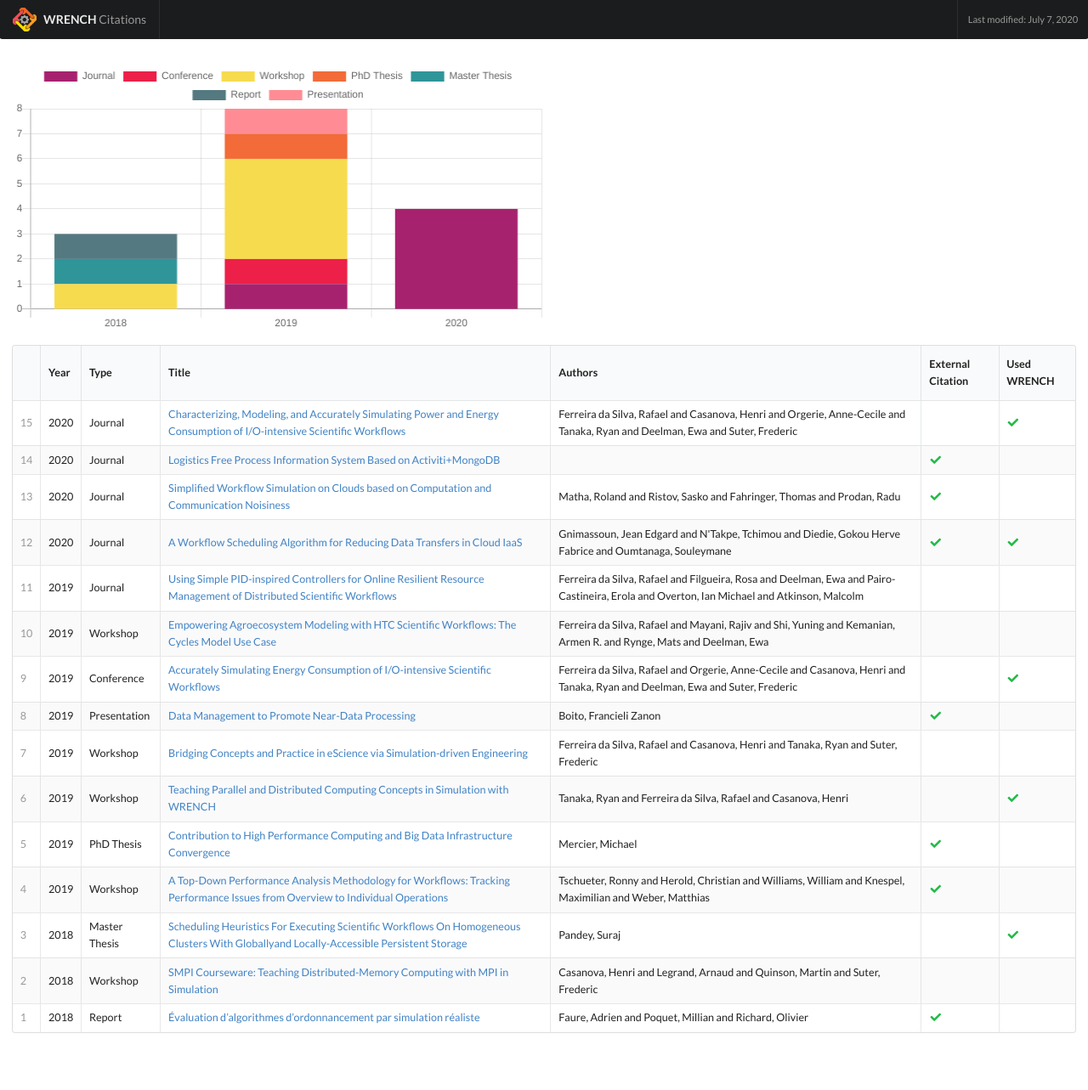
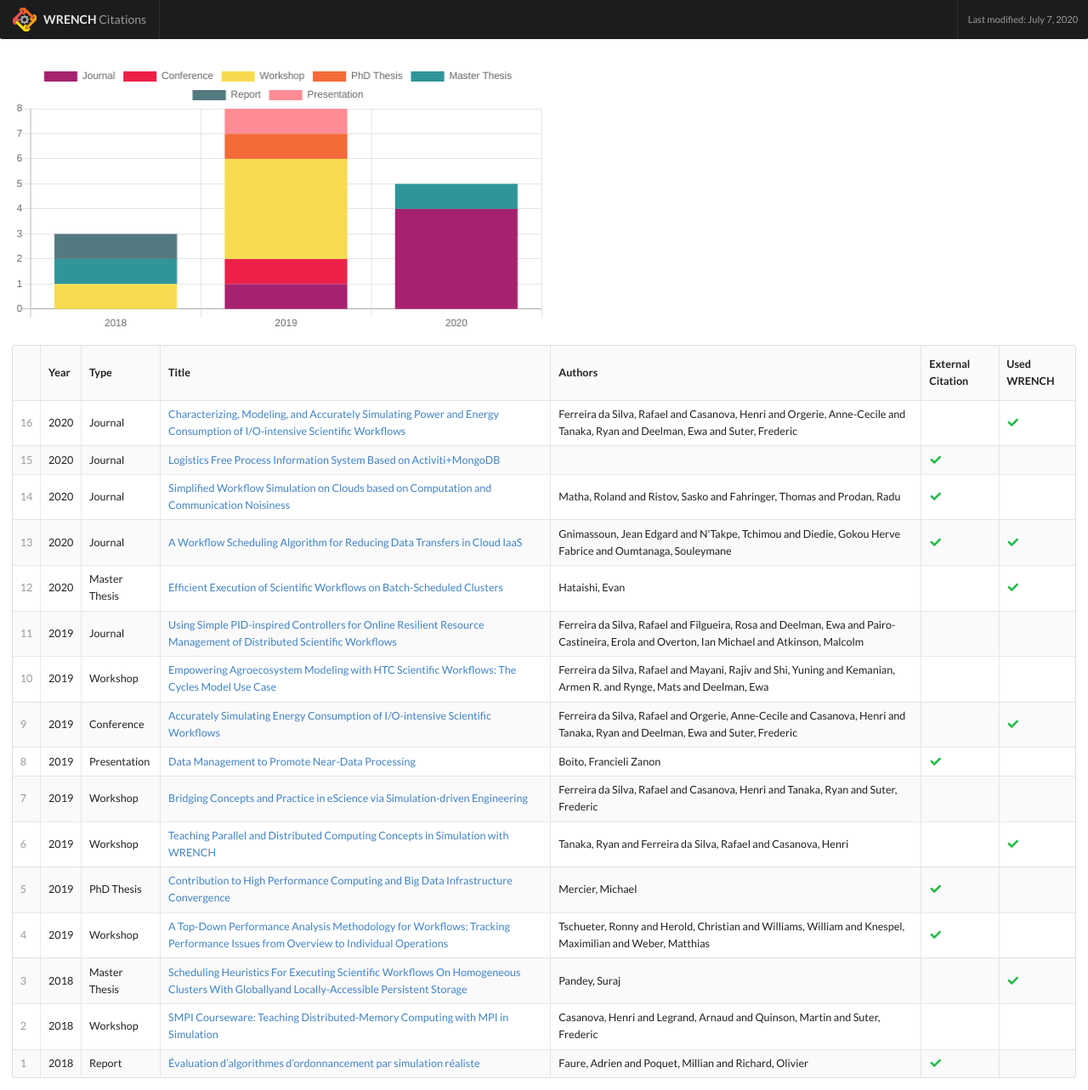
Before and after one commit to wrench-project/wrench-citations, a Jekyll site: the page built from index.html, in a window 1280 px wide. Shown: the whole page at 85% size. Built offline with Jekyll 4.4.1, drawn with Linux system fonts in a browser that asks for light colours; nearby versions of some CDN libraries; the list of posts is cut into pages by our own code; before the commit the page ends 1230 px from its top, so only the background shows below that.

Commit message:
Update citations.yml

```diff
--- a/_data/citations.yml
+++ b/_data/citations.yml
@@ -1,3 +1,11 @@
+- year: 2020
+  type: "Master Thesis"
+  title: "Efficient Execution of Scientific Workflows on Batch-Scheduled Clusters"
+  authors: "Hataishi, Evan"
+  url: "https://scholarspace.manoa.hawaii.edu/bitstream/10125/68967/1/Hataishi_hawii_0085O_10585.pdf"
+  self: True
+  usage: True
+
 - year: 2020
   type: "Journal"
   title: "A Workflow Scheduling Algorithm for Reducing Data Transfers in Cloud IaaS"
@@ -96,7 +104,7 @@
 
 - year: 2018
   type: "Report"
-  title: "Évaluation d’algorithmes d’ordonnancement par simulation réaliste"
+  title: "Évaluation d’algorithmes d’ordonnancement par simulation réaliste"
   authors: "Faure, Adrien and Poquet, Millian and Richard, Olivier"
   url: "https://hal.inria.fr/hal-01779936/document"
   self: False
```
